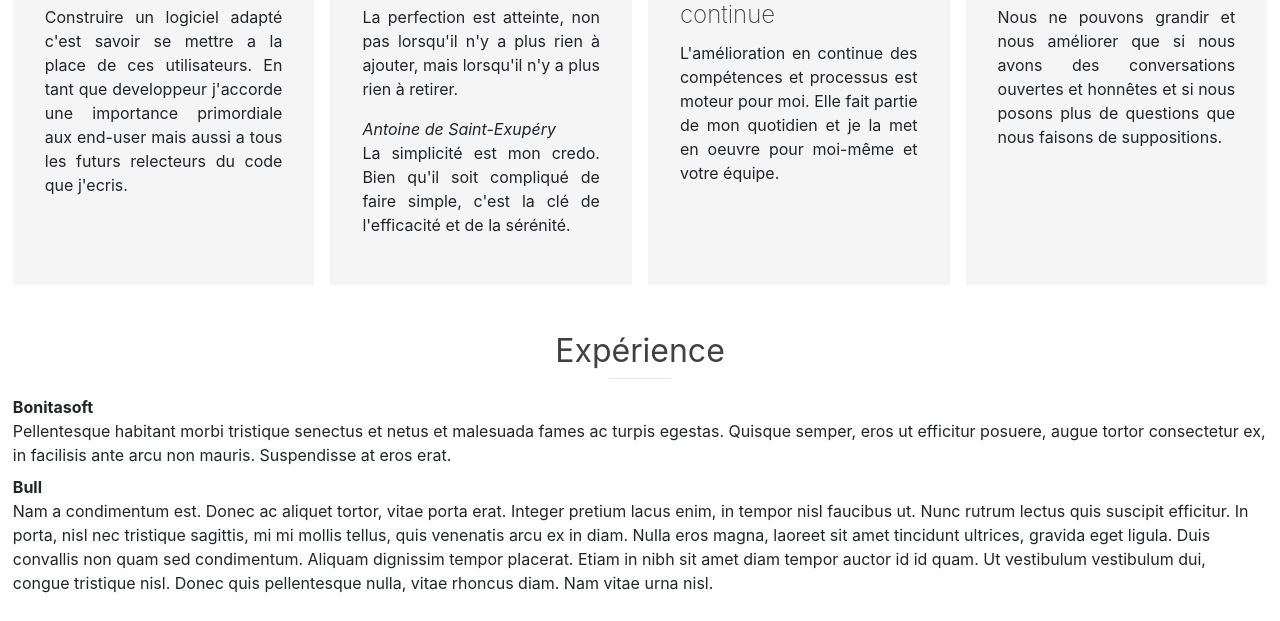
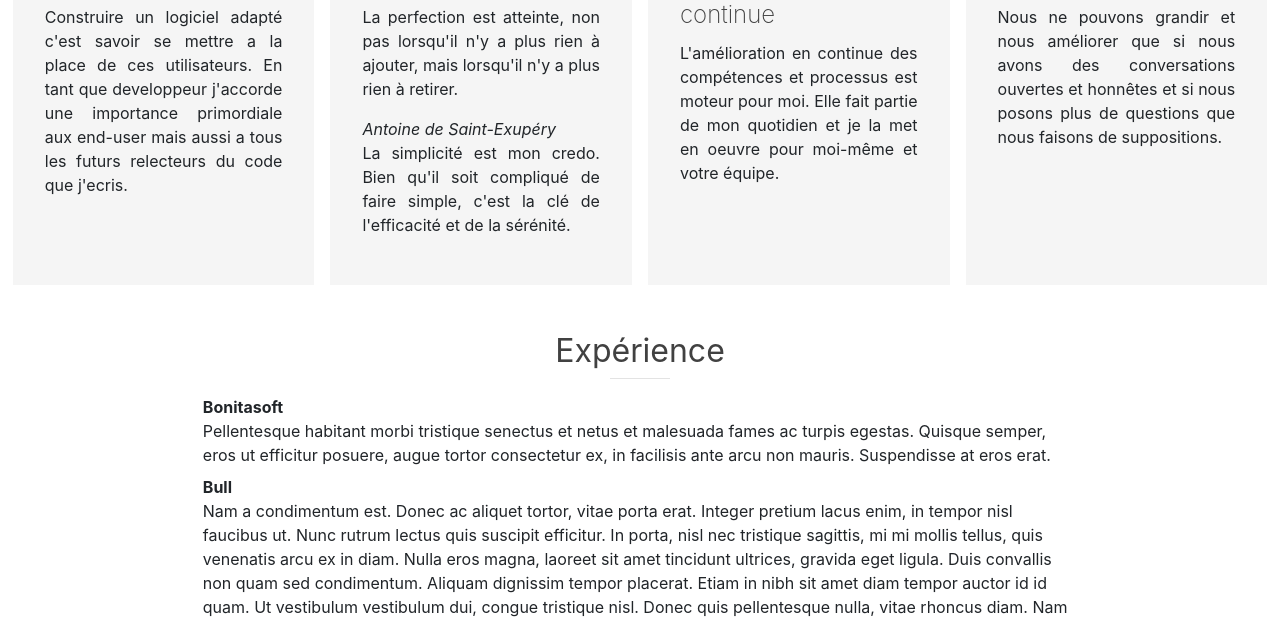
Before and after one commit to cpuy/cpuy.github.io, a plain HTML site: page index.html in a window 1280 px wide. Shown: the part 594-1215 px from the top of the page. Drawn offline with Linux system fonts and the light colour scheme.

Commit message:
style(experiences): contained experiences

```diff
--- a/index.html
+++ b/index.html
@@ -83,7 +83,7 @@
         </div>
     </section>
 
-    <section class="Experience">
+    <section class="Experience u-contained">
         <h3 class="SectionTitle">Expérience</h3>
         <dl>
             <dt>Bonitasoft</dt>
```
